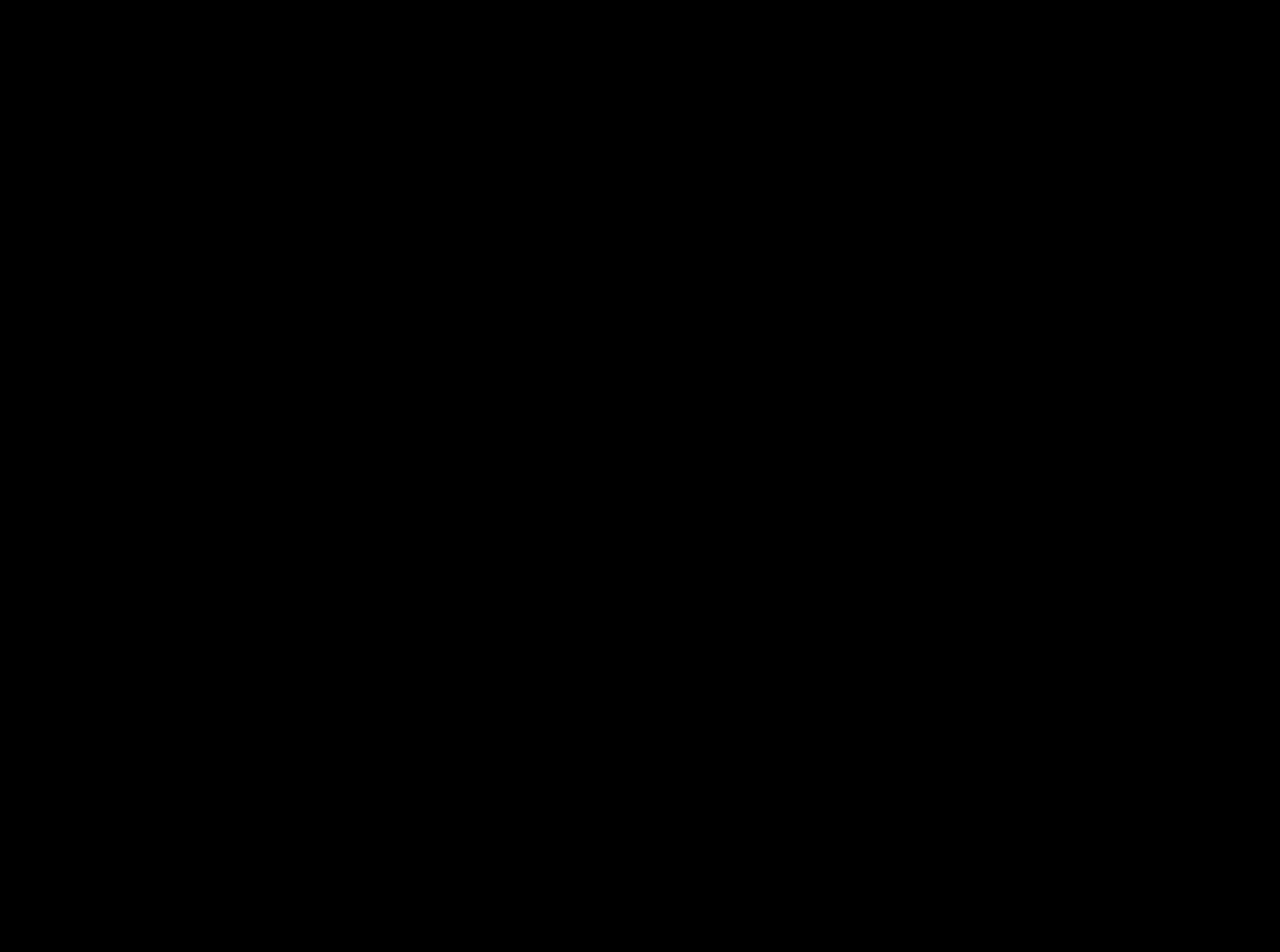
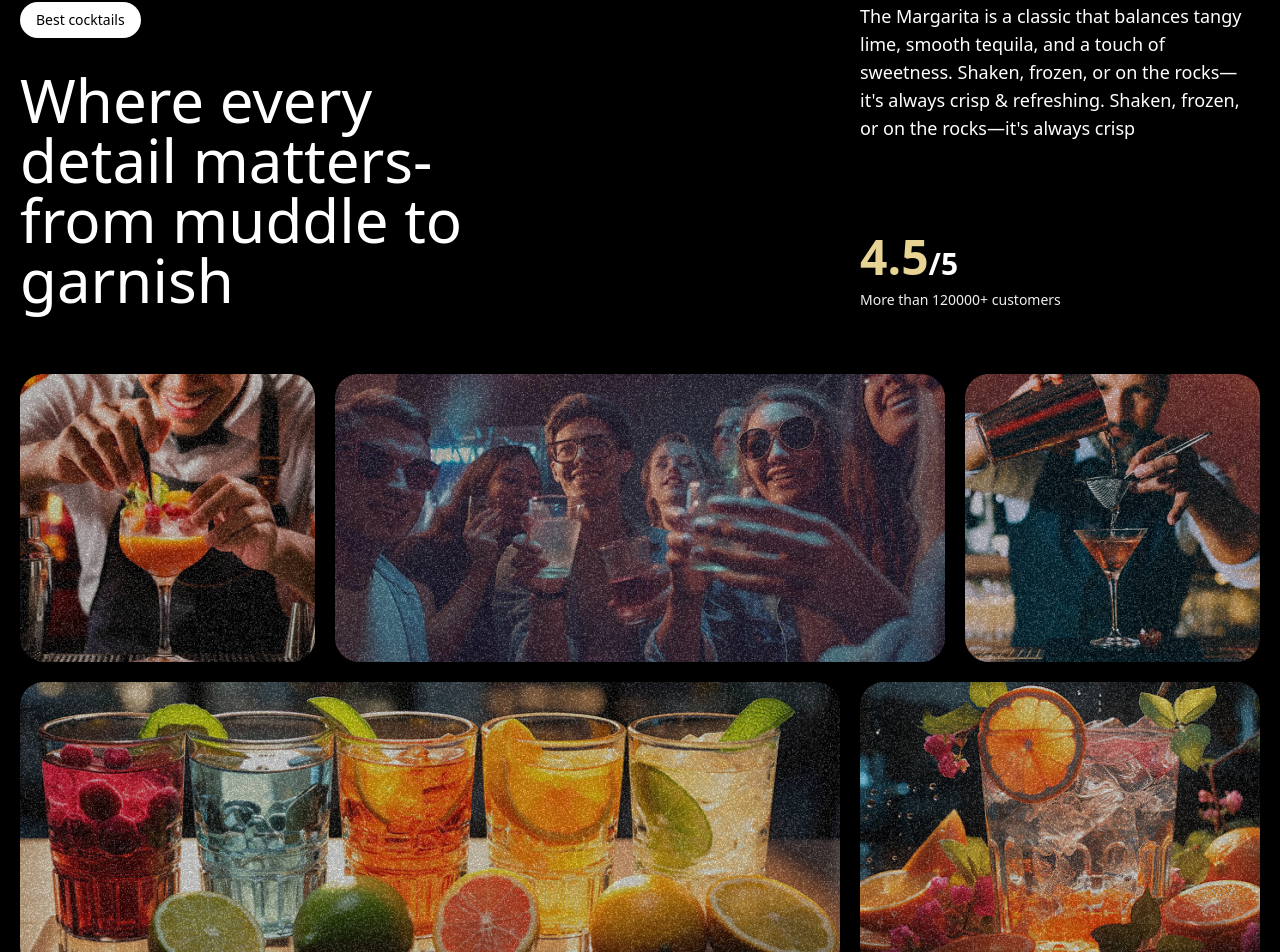
Before and after one commit to heritage644/schwepps-virgin-mojito, a React (Vite) app: page / in a window 1280 px wide. Shown: the part 1710-2662 px from the top of the page. Before the commit the page ends 1600 px from the top, so only its background shows below. Built offline with nearby package versions, Linux system fonts and the light colour scheme.

Commit message:
fixed bckdrop filter and added the about category

```diff
--- a/src/App.tsx
+++ b/src/App.tsx
@@ -2,12 +2,14 @@
 import './App.css'
 import Cocktail from './components/cocktail'
 import Hero from './components/hero'
+import About from './components/about'
 function App() {
   return(
     <>
     <NavBar/>
     <Hero/>
     <Cocktail/>
+    <About/>
 
     </>
   )
--- /dev/null
+++ b/src/components/about.tsx
@@ -0,0 +1,90 @@
+import {useGSAP} from "@gsap/react"
+import gsap from "gsap"
+import { SplitText } from "gsap/all"
+import { ScrollTrigger } from "gsap/ScrollTrigger"
+
+gsap.registerPlugin( ScrollTrigger)
+
+export default function About (){
+
+
+
+    useGSAP(()=>{
+       const titleSplit = new SplitText('#about h2',{type:'words' })
+
+       const scrollTimeline =gsap.timeline({
+        scrollTrigger:{
+            trigger:'#about',
+            start:'top center',
+        }
+       })
+       scrollTimeline
+       .from(titleSplit.words,{
+        opacity:0,
+        duration:1,
+        ease:'expo.out',
+        yPercent:100,
+        stagger:0.02
+       })
+.from('.top-grid div, .bottom-grid div',{
+    opacity:0, duration:1, ease:'power1.inOut',stagger:0.04
+},'-=0.5')
+    })
+
+    return(
+        <>
+        <div id="about">
+            <div className="mb-16 md:px-0 px-5">
+                <div className="content">
+                    <div className="md:col-span-8">
+                        <p className="badge">Best cocktails</p>
+                        <h2>Where every detail matters
+                        <span className="text-white">-</span> from muddle to garnish</h2>
+                    </div>
+                    <div className="sub-content">
+                        <p>The Margarita is a classic that balances tangy lime, smooth tequila, and a touch of sweetness.
+                             Shaken, frozen, or on the rocks—it's always crisp & refreshing. Shaken, frozen, or on the rocks—it's
+                              always crisp</p>
+                            <div>
+                                  <p className="md:text-3xl text-xl font-bold"><span>4.5</span>/5</p>
+                                  <p className="text-sm text-white-100"> More than 120000+ customers</p>
+                            </div>
+                    </div>
+                </div>
+            </div>
+            <div className="top-grid">
+                <div className="md:col-span-3">
+                    <div className="noisy"/>
+                    <img src="/images/abt1.png" alt="grid.img" />
+
+
+                </div>
+                  <div className="md:col-span-6">
+                    <div className="noisy"/>
+                    <img src="/images/abt2.png" alt="grid.img2" />
+
+
+                </div>
+                  <div className="md:col-span-3">
+                    <div className="noisy"/>
+                    <img src="/images/abt5.png" alt="grid.img3" />
+
+
+                </div>
+            </div>
+              <div className="bottom-grid">
+                      <div className="md:col-span-8">
+                    <div className="noisy"/>
+                    <img src="/images/abt3.png" alt="grid.img" />
+                </div>
+                  <div className="md:col-span-4">
+                    <div className="noisy"/>
+                    <img src="/images/abt4.png" alt="grid.img-4" />
+
+
+                </div>
+                </div>
+        </div>
+        </>
+    )
+}
--- a/src/components/navbar.tsx
+++ b/src/components/navbar.tsx
@@ -1,8 +1,10 @@
 import { NavLinks } from "../constants"
 import { ScrollTrigger } from "gsap/ScrollTrigger"
 import {useGSAP} from "@gsap/react"
+import { CSSPlugin } from "gsap/CSSPlugin"
 import gsap from "gsap"
 
+gsap.registerPlugin(CSSPlugin)
 gsap.registerPlugin(ScrollTrigger)
 export default function NavBar (){
 useGSAP(()=>{
@@ -15,7 +17,7 @@
 
     navTween.fromTo('nav',{ backgroundColor:'transparent'},{
             backgroundColor:'#00000050',
-            backgroundFilter:'blur(10px)',
+            backdropFilter:'blur(50px)',
             duration:1,
             ease:'power1.inOut'
 
```
